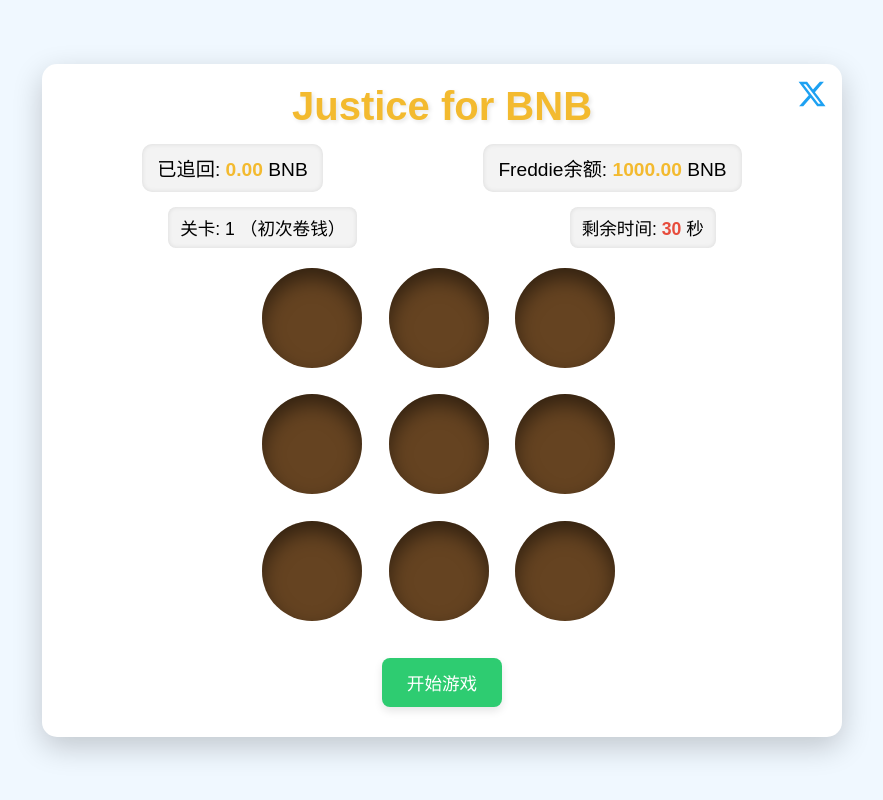
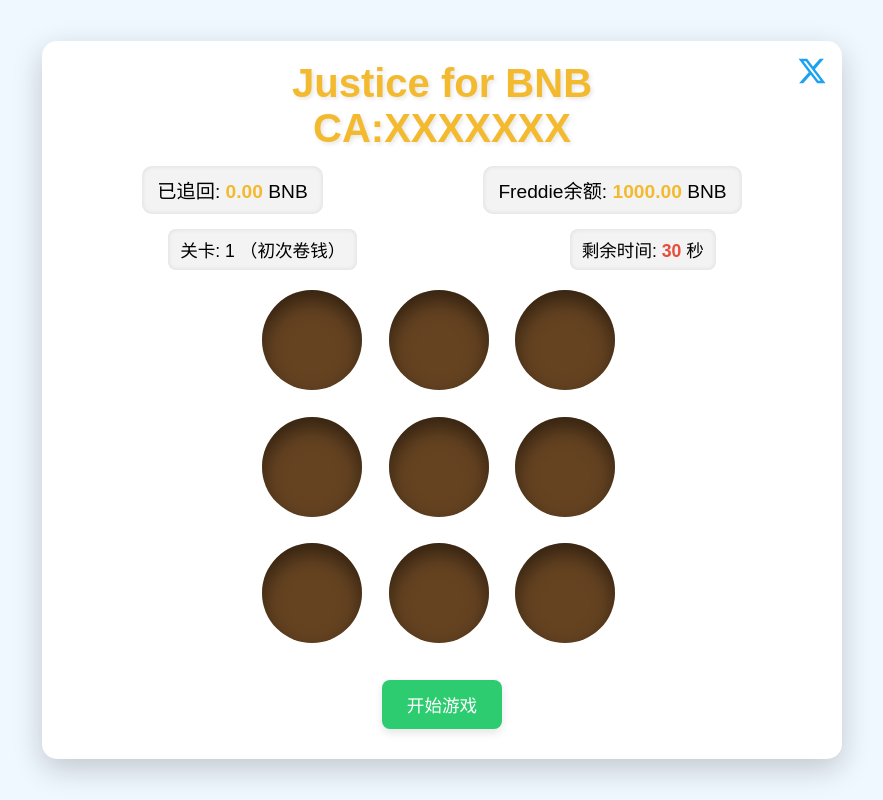
Before and after one commit to puspasasa/JFB, a plain HTML site: page index.html in a window 1280 px wide. Shown: the whole page, without its empty margins (198-1081 px from the left). Drawn offline with Linux system fonts and the light colour scheme.

Commit message:
Update index.html

```diff
--- a/index.html
+++ b/index.html
@@ -16,7 +16,7 @@
             </a>
         </div>
         <header>
-            <h1>Justice for BNB</h1>
+            <h1>Justice for BNB<br>CA:XXXXXXX</br></h1>
             <div class="score-container">
                 <div class="score">
                     <span>已追回: </span>
```
